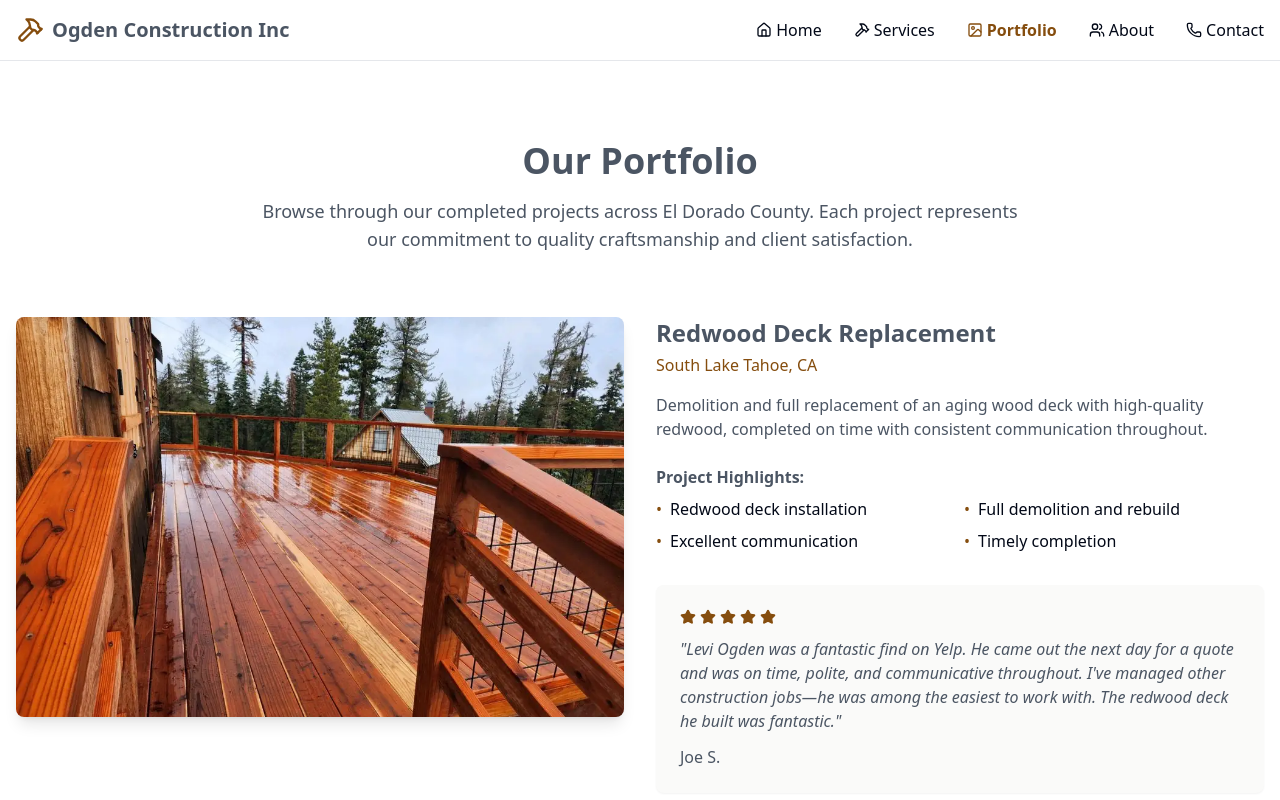
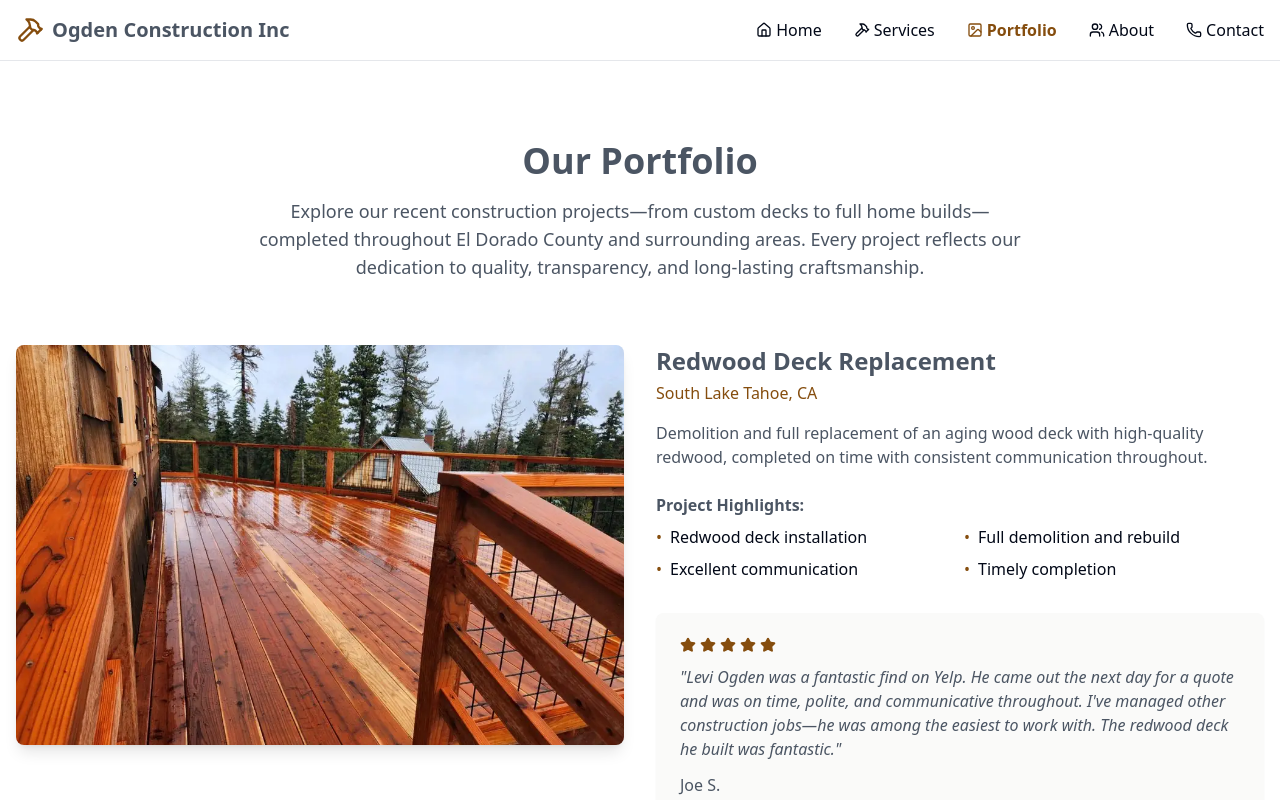
Before and after one commit to garretdgrant/ogden-construction, a Next.js app: page /portfolio in a window 1280 px wide. Shown: the top 800 px of the page. Built offline with nearby package versions, Linux system fonts and the light colour scheme.

Commit message:
chore: update portfolio and page metadata

```diff
--- a/src/app/portfolio/page.tsx
+++ b/src/app/portfolio/page.tsx
@@ -3,6 +3,12 @@ import { Button } from "@/components/ui/button";
 import { Star } from "lucide-react";
 import Image from "next/image";
 import Link from "next/link";
+
+export const metadata = {
+  title: "Portfolio | Custom Decks & Home Construction in El Dorado County",
+  description:
+    "Explore construction projects completed by Ogden Construction in Placerville, Folsom, El Dorado Hills, Cameron Park, South Lake Tahoe, Sacramento, and more. Custom decks, home remodels, and full rebuilds done with precision and care.",
+};
 
 const projects = [
   {
@@ -71,7 +77,7 @@ const projects = [
   },
   {
     title: "Fencing & 2nd Story Deck Project",
-    location: "El Dorado County, CA",
+    location: "Placerville, CA",
     description:
       "Installed custom fencing with gates followed by a second-story deck and stairs. Modifications were handled seamlessly during construction.",
     image: "/images/portfolio/fence.webp",
@@ -83,7 +89,7 @@ const projects = [
     ],
     testimonial:
       "Ogden Construction installed fencing and a 2nd story deck with stairs for us. The crew was friendly, professional, and accommodated changes easily. We're very happy with the quality on both projects.",
-    clientName: "Private Homeowner",
+    clientName: "Lisa S.",
   },
 ];
 
@@ -96,9 +102,10 @@ export default function PortfolioPage() {
             Our Portfolio
           </h1>
           <p className="text-lg text-gray-600">
-            Browse through our completed projects across El Dorado County. Each
-            project represents our commitment to quality craftsmanship and
-            client satisfaction.
+            Explore our recent construction projects—from custom decks to full
+            home builds—completed throughout El Dorado County and surrounding
+            areas. Every project reflects our dedication to quality,
+            transparency, and long-lasting craftsmanship.
           </p>
         </div>
 
```
